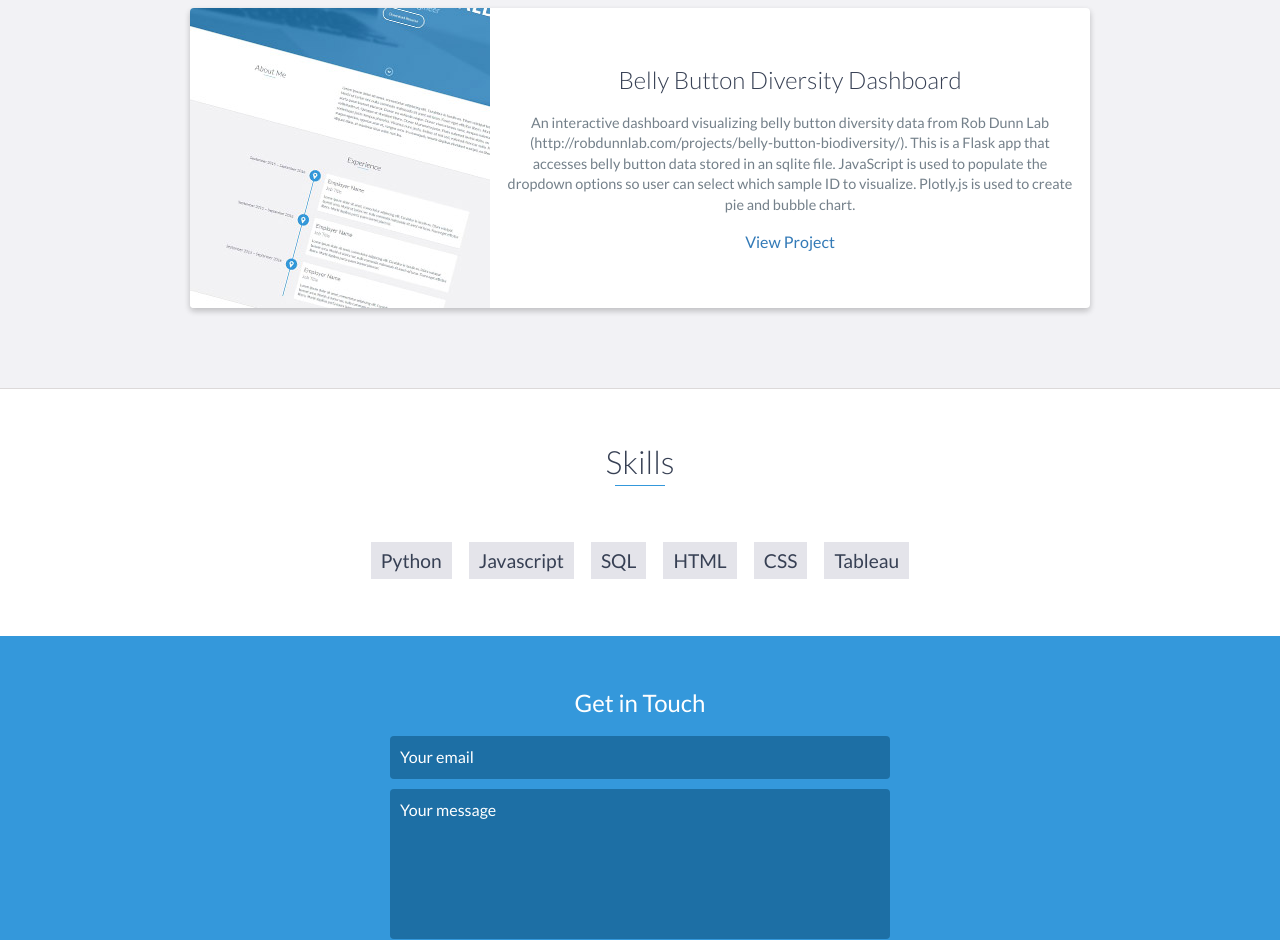
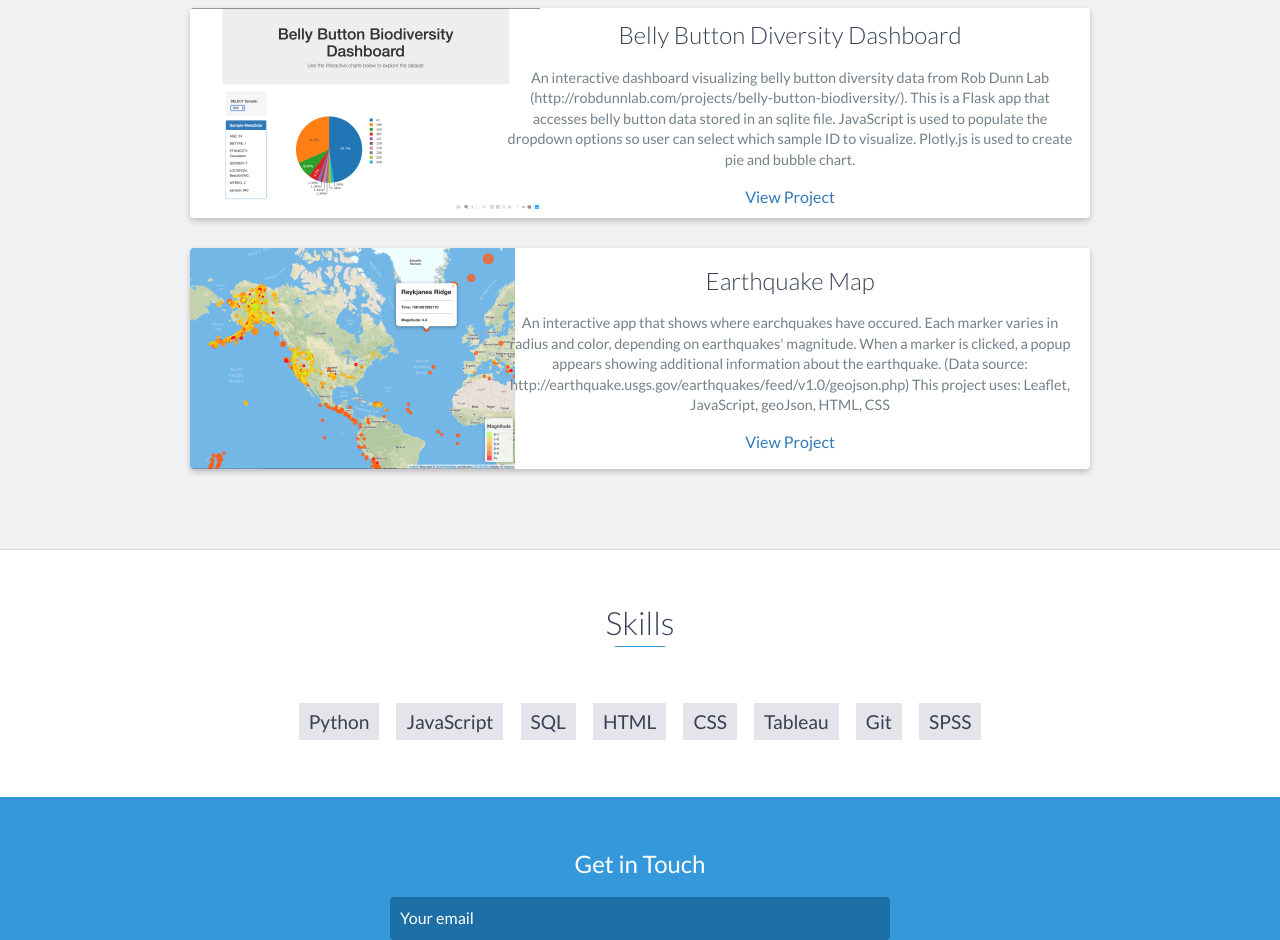
Before and after one commit to mkung8889/mkung8889.github.io, a website: page index.html in a window 1280 px wide. Shown: the part 2884-3824 px from the top of the page. Drawn offline with nearby package versions, Linux system fonts and the light colour scheme.

Commit message:
add geomapping project and add screenshots of projects

```diff
--- a/index.html
+++ b/index.html
@@ -171,7 +171,7 @@
 
                 <div class="project shadow-large">
                     <div class="project-image">
-                        <img src="images/project.jpg" />
+                        <img src="images/screenshot_belly.png" />
                     </div>
                     <!-- End .project-image -->
                     <div class="project-info">
@@ -186,6 +186,25 @@
                     <!-- End .project-info -->
                 </div>
                 <!-- End .project -->
+
+                <div class="project shadow-large">
+                    <div class="project-image">
+                        <img src="images/screenshot_geomapping.png" />
+                    </div>
+                    <!-- End .project-image -->
+                    <div class="project-info">
+                        <h3>Earthquake Map</h3>
+                        <p>
+                            An interactive app that shows where earchquakes have occured. Each marker varies in radius and color, depending on earthquakes' magnitude.
+                            When a marker is clicked, a popup appears showing additional information about the earthquake.
+                            (Data source: http://earthquake.usgs.gov/earthquakes/feed/v1.0/geojson.php)
+                            This project uses: Leaflet, JavaScript, geoJson, HTML, CSS
+                        </p>
+                        <a href="https://mkung8889.github.io/projects/geo_mapping/">View Project</a>
+                    </div>
+                    <!-- End .project-info -->
+                </div>
+                <!-- End .project -->
             </div>
         </div>
     </div>
@@ -195,11 +214,13 @@
         <h2 class="heading">Skills</h2>
         <ul>
             <li>Python</li>
-            <li>Javascript</li>
+            <li>JavaScript</li>
             <li>SQL</li>
             <li>HTML</li>
             <li>CSS</li>
             <li>Tableau</li>
+            <li>Git</li>
+            <li>SPSS</li>
         </ul>
     </div>
     <!-- End #skills -->
```
Also changed, not shown: images/screenshot_belly.png (added), images/screenshot_geomapping.png (added).
